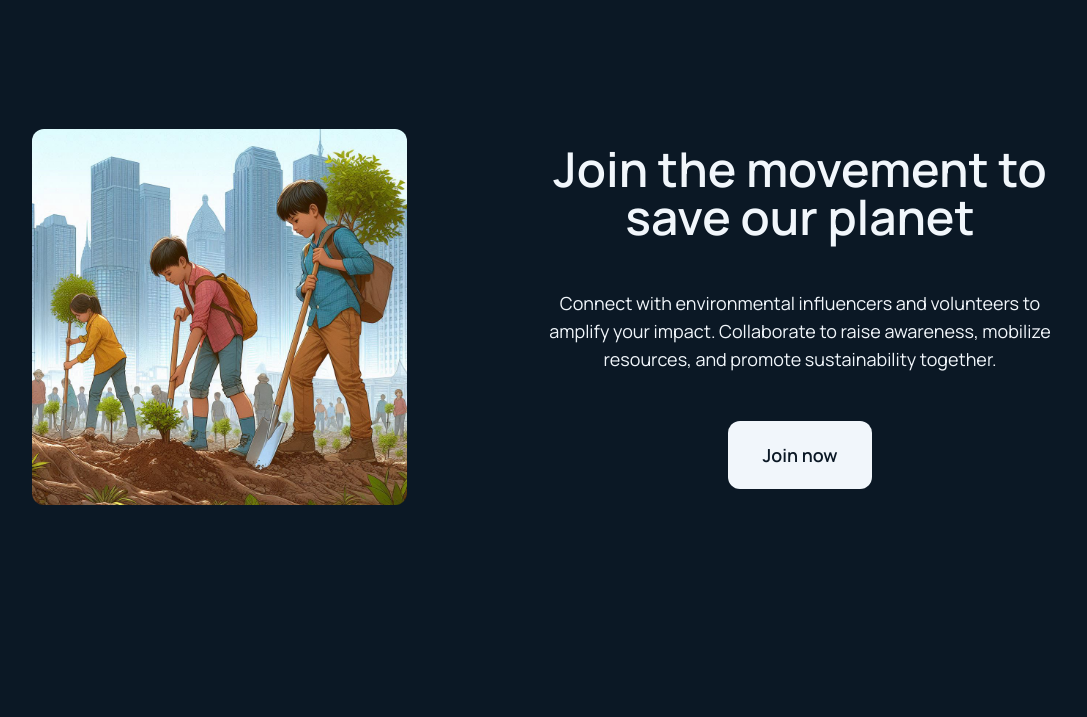
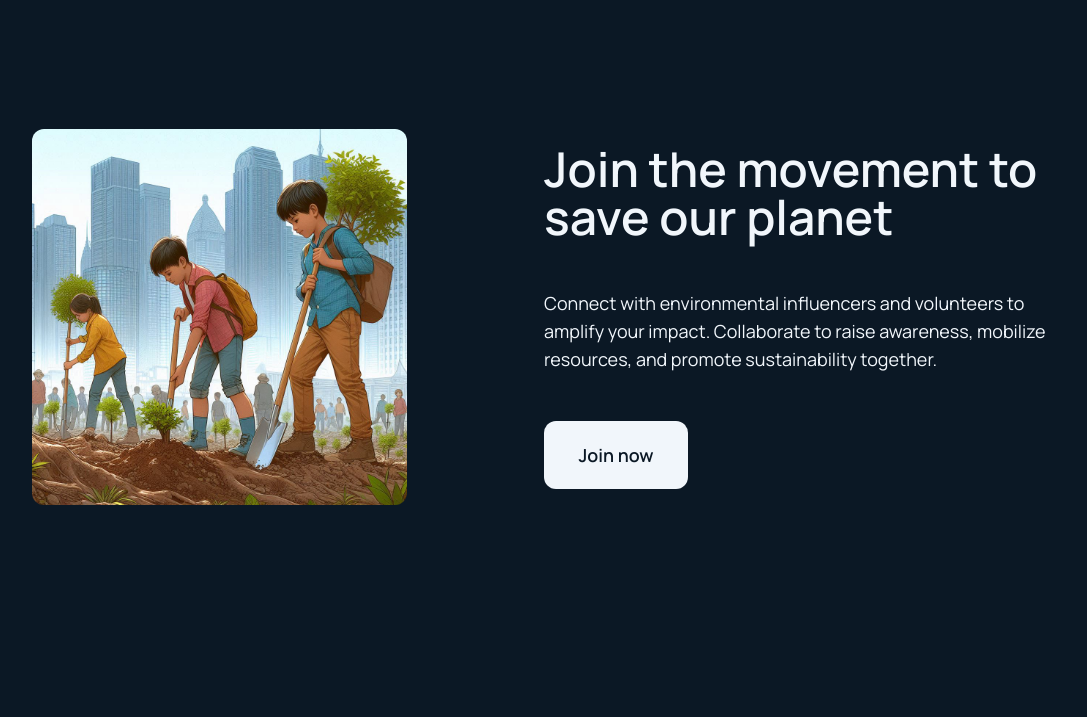
Before and after one commit to StudentTechHub/PlantForFuture, a website built with Vite: page index.html in a window 1280 px wide. Shown: the part 83-800 px from the top of the page, without its empty margins (96-1183 px from the left). Built offline with nearby package versions, Linux system fonts and the light colour scheme.

Commit message:
fix alignment & activity bg color

```diff
--- a/index.html
+++ b/index.html
@@ -92,9 +92,9 @@
       <div class="w-2/5 hidden md:block">
         <img src="/assets/images/landing-hero.jpeg" class=" md:block w-11/12 rounded-xl" alt="environment">
       </div>
-      <div class="text-light md:w-1/2 flex flex-col gap-12 items-center">
-        <h1 class="text-3xl sm:text-4xl md:text-5xl text-center font-semibold">Join the movement to save our planet</h1>
-        <p class="text-lg text-center">Connect with environmental influencers and volunteers to amplify your impact.
+      <div class="text-light md:w-1/2 flex flex-col gap-12 items-center md:items-start">
+        <h1 class="text-3xl sm:text-4xl md:text-5xl text-center md:text-left font-semibold">Join the movement to save our planet</h1>
+        <p class="text-lg text-center md:text-left">Connect with environmental influencers and volunteers to amplify your impact.
           Collaborate to raise awareness, mobilize resources, and promote sustainability together.</p>
         <button class="text-lg text-blackPearl bg-light w-36 p-5 rounded-xl font-semibold">Join now</button>
       </div>
--- a/src/main.js
+++ b/src/main.js
@@ -116,12 +116,13 @@ const activities = [
 // Render activities
 activities.forEach((activity) => {
   const activityElement = document.createElement("div");
+  activityElement.style.backgroundColor = activity.color;
+  activityElement.style.opacity = 0.9;
   activityElement.classList.add(
     "relative",
     "flex",
     "flex-col",
     "gap-4",
-    `bg-[${activity.color+'e6'}]`,
     "rounded-2xl",
     "p-8",
     "w-72",
```
